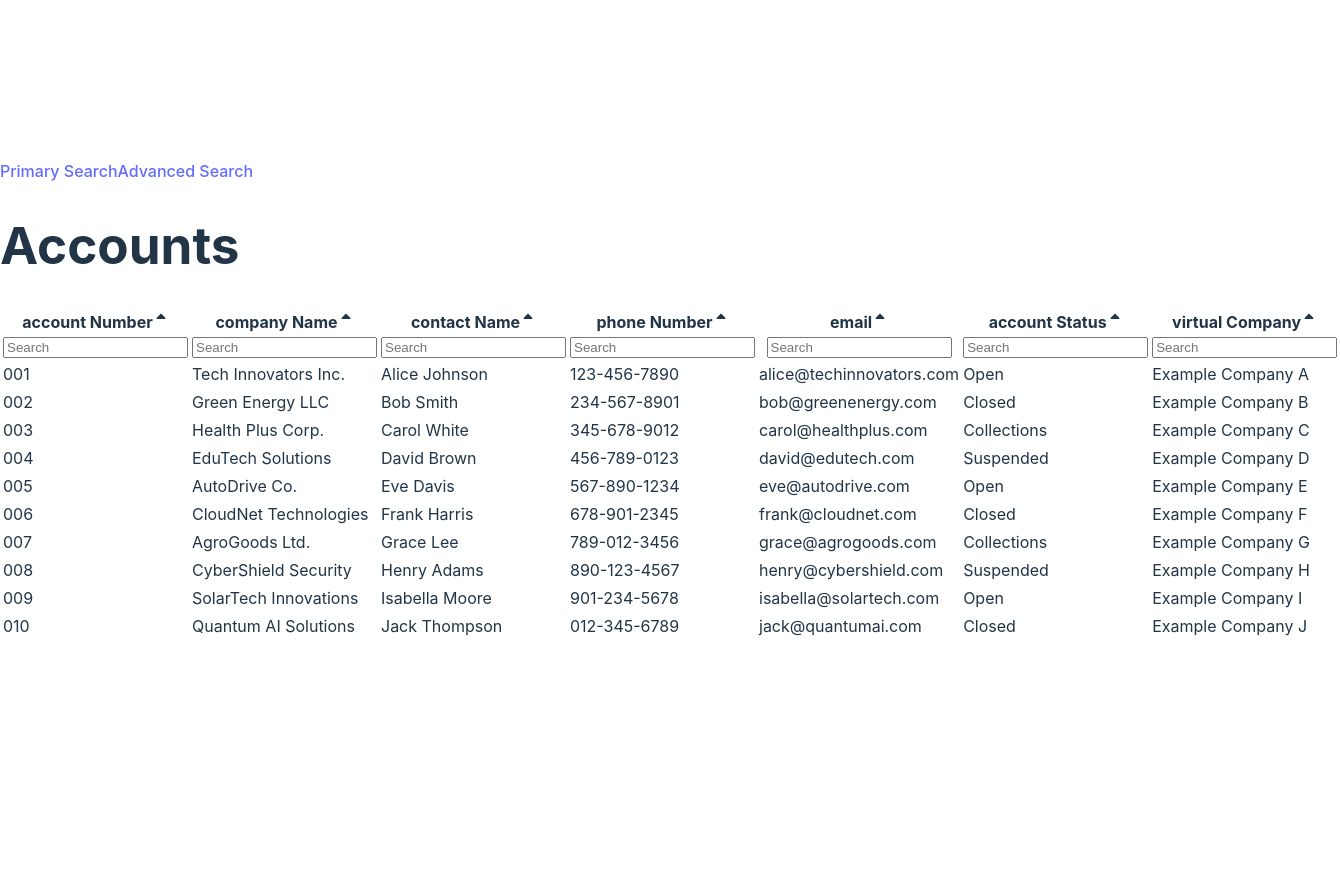
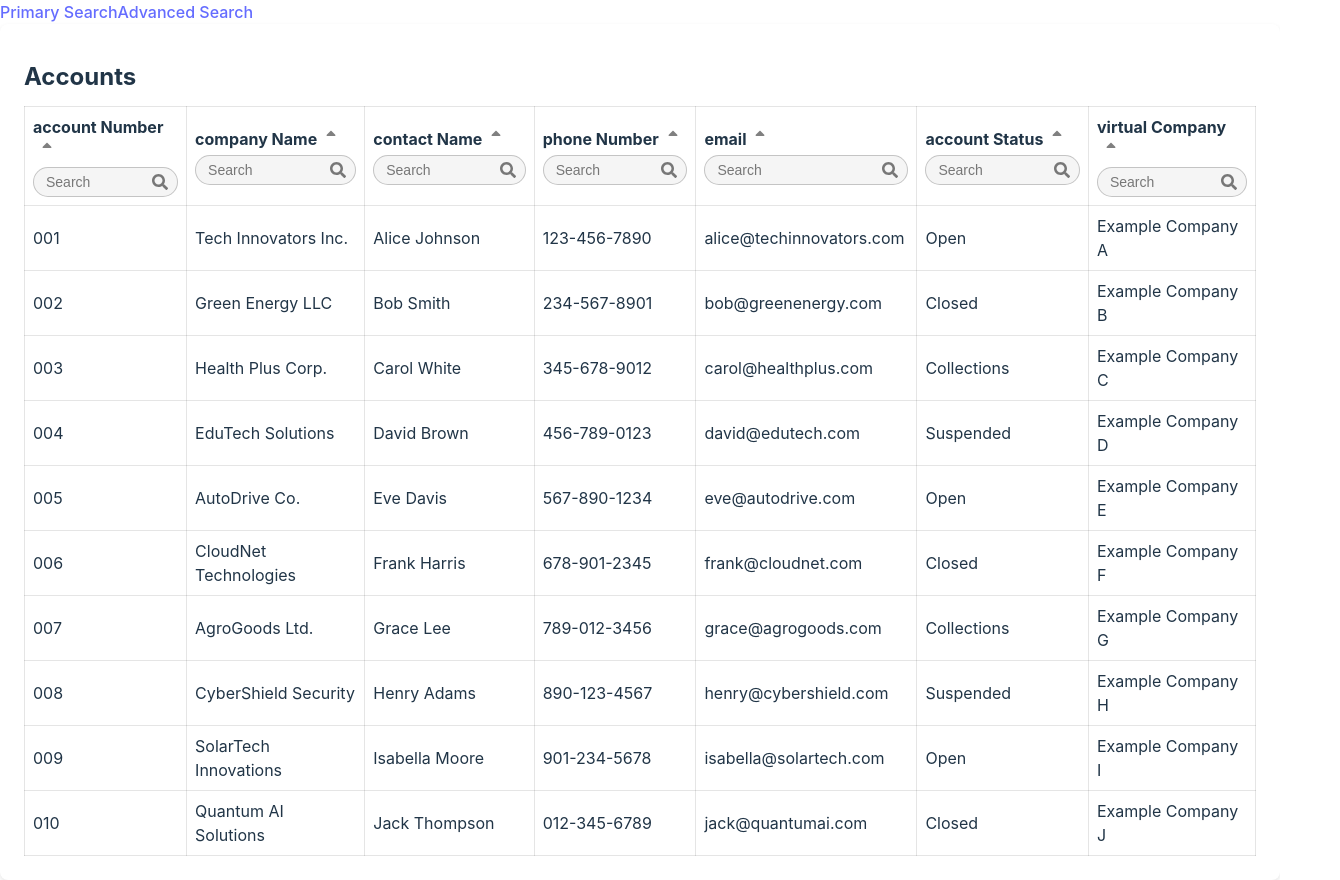
Before and after one commit to MariaW23/Billmax_prototype, a React (Vite) app in the folder my-react-app/: page / in a window 1280 px wide. Shown: the whole page, 1340 px wide, since content can reach past the window. Before the commit the page ends 800 px from the top, so only its background shows below. Built offline with nearby package versions, Linux system fonts and the light colour scheme.

Commit message:
prettified and removed styling to css file

```diff
--- /dev/null
+++ b/my-react-app/src/PrimarySearchPage.css
@@ -0,0 +1,72 @@
+.primary-search-container {
+    background: white;
+    padding: 24px;
+    border-radius: 8px;
+    box-shadow: 0px 2px 4px rgba(0, 0, 0, 0.1);
+  }
+
+  .title {
+    font-size: 24px;
+    font-weight: bold;
+    margin-bottom: 16px;
+  }
+
+  .search-table {
+    width: 100%;
+    border-collapse: collapse;
+  }
+
+  .search-table th, .search-table td {
+    border: 1px solid rgba(0, 0, 0, 0.1);
+    padding: 8px;
+    text-align: left;
+    vertical-align: middle;
+  }
+
+  .sortable-header {
+    text-align: left;
+    padding: 10px;
+  }
+
+  .header-content {
+    display: flex;
+    align-items: center;
+    justify-content: space-between;
+    width: 100%;
+  }
+
+  .sort-icon {
+    color: gray;
+    margin-left: 6px;
+  }
+
+  .search-box-container {
+    display: flex;
+    align-items: center;
+    position: relative;
+    width: 100%;
+    margin-top: 4px;
+  }
+
+  .search-box {
+    flex-grow: 1;
+    padding: 6px 12px;
+    border: 1px solid rgba(0, 0, 0, 0.2);
+    border-radius: 16px;
+    background-color: #f5f5f5;
+    outline: none;
+    font-size: 14px;
+    width: 100%;
+  }
+
+  .search-box::placeholder {
+    color: #777;
+  }
+
+  .search-icon {
+    position: absolute;
+    right: 10px;
+    top: 50%;
+    transform: translateY(-50%);
+    color: #777;
+  }
--- a/my-react-app/src/PrimarySearchPage.jsx
+++ b/my-react-app/src/PrimarySearchPage.jsx
@@ -1,6 +1,7 @@
 import React, { useState } from 'react';
 import { accounts } from './data';
-import { FaSortUp, FaSortDown } from 'react-icons/fa';
+import { FaSortUp, FaSortDown, FaSearch } from 'react-icons/fa';
+import './PrimarySearchPage.css';
 
 function PrimarySearchPage() {
   const [searchTerm, setSearchTerm] = useState('');
@@ -40,41 +41,42 @@ function PrimarySearchPage() {
   };
 
   return (
-    <div className="bg-white p-6 rounded shadow">
-      <h1 className="text-2xl font-bold mb-4">Accounts</h1>
-      <table className="w-full border-collapse border border-gray-300 rounded shadow">
-        <thead className="bg-gray-100 text-left">
+    <div className="primary-search-container">
+      <h1 className="title">Accounts</h1>
+      <table className="search-table">
+        <thead>
           <tr>
             {["accountNumber", "companyName", "contactName", "phoneNumber", "email", "accountStatus", "virtualCompany"].map(column => (
-              <th key={column} className="p-2 border border-gray-300 cursor-pointer text-gray-700">
-                <div className="flex items-center space-x-1" onClick={() => requestSort(column)}>
-                  <span className="font-semibold">{column.replace(/([A-Z])/g, " $1").trim()}</span>
+              <th key={column} className="sortable-header" onClick={() => requestSort(column)}>
+                <span className="header-text">{column.replace(/([A-Z])/g, " $1").trim()}</span>
                 {sortConfig.key === column ? (
                   sortConfig.direction === "ascending" ? <FaSortUp /> : <FaSortDown />
                 ) : (
-                    <FaSortUp className="text-gray-400" />
+                  <FaSortUp className="sort-icon" />
                 )}
-                </div>
+                <div className="search-box-container">
                   <input
                     type="text"
                     onChange={handleSearch}
                     placeholder="Search"
-                  className="w-full p-1 border border-gray-300 rounded bg-gray-50 text-gray-600 mt-1"
+                    className="search-box"
                   />
+                  <FaSearch className="search-icon" />
+                </div>
               </th>
             ))}
           </tr>
         </thead>
         <tbody>
           {filteredResults.map(account => (
-            <tr key={account.accountNumber} className="border border-gray-300">
-              <td className="p-2 border border-gray-300">{account.accountNumber}</td>
-              <td className="p-2 border border-gray-300">{account.companyName}</td>
-              <td className="p-2 border border-gray-300">{account.contactName}</td>
-              <td className="p-2 border border-gray-300">{account.phoneNumber}</td>
-              <td className="p-2 border border-gray-300">{account.email}</td>
-              <td className="p-2 border border-gray-300">{account.accountStatus}</td>
-              <td className="p-2 border border-gray-300">{account.virtualCompany}</td>
+            <tr key={account.accountNumber}>
+              <td>{account.accountNumber}</td>
+              <td>{account.companyName}</td>
+              <td>{account.contactName}</td>
+              <td>{account.phoneNumber}</td>
+              <td>{account.email}</td>
+              <td>{account.accountStatus}</td>
+              <td>{account.virtualCompany}</td>
             </tr>
           ))}
         </tbody>
```
Lines whose indentation alone changed are shown as unchanged.
